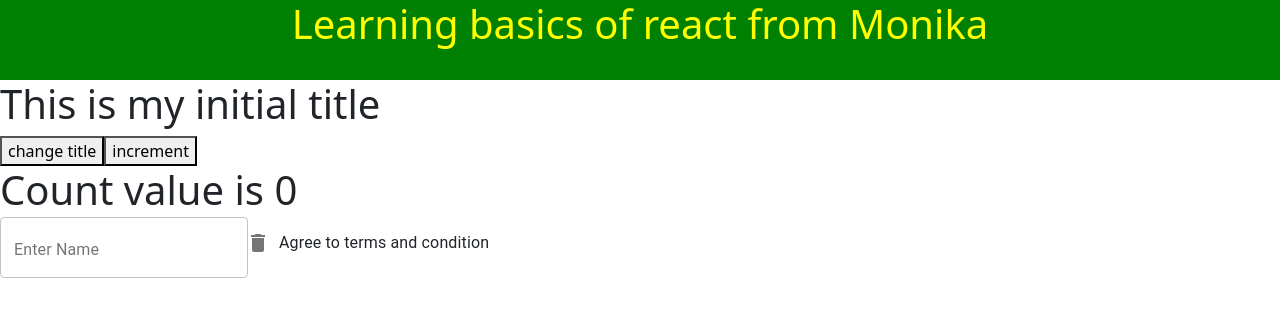
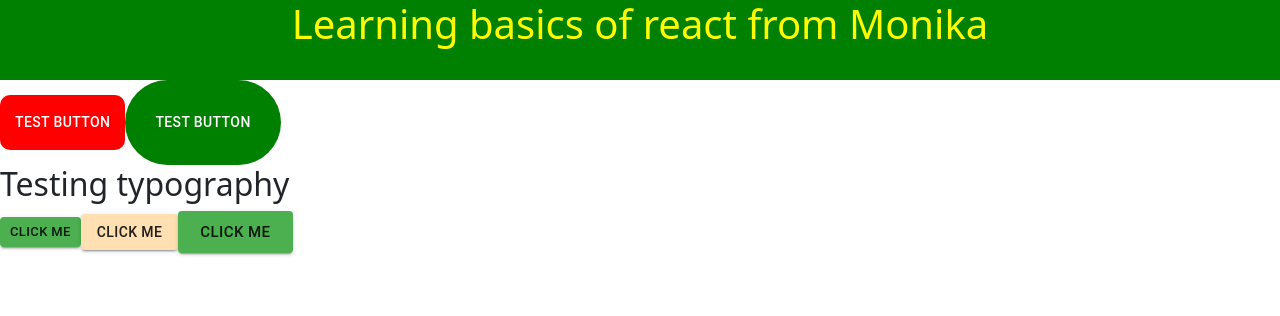
Before and after one commit to Monika-Abhijeet/learn-react, a React (Create React App) app: page / in a window 1280 px wide. Shown: the top 316 px of the page. Built offline with nearby package versions, Linux system fonts and the light colour scheme.

Commit message:
themeprovider and createtheme

```diff
--- a/src/App.js
+++ b/src/App.js
@@ -11,21 +11,47 @@
 import "./components/stylesheets/appStyles.css";
 import Styles from "./components/stylesheets/appStyle.module.css";
 import Counter from "./components/Material-ui/counter";
-import { Checkbox } from "@material-ui/core";
+import { Checkbox, Typography } from "@material-ui/core";
 import CheckboxExample from "./components/Material-ui/Checkbox";
+import ButtonStyled from "./components/Material-ui/makeStyles";
+import { ThemeProvider, createTheme } from "@material-ui/core/styles";
+import { green, orange } from "@material-ui/core/colors";
+import Button from "@material-ui/core/Button";
 function App() {
+  const theme = createTheme({
+    palette: {
+      primary: {
+        main: orange[100],
+      },
+      secondary: {
+        main: green[500],
+      },
+    },
+  });
   return (
     <div className="App">
+      <ThemeProvider theme={theme}>
         <Header
           title="Learning basics of react from "
           tutor="Monika"
           bgColor="green"
           color="yellow"
         ></Header>
+        <ButtonStyled></ButtonStyled>
+        <h2>Testing typography</h2>
+        <Button variant="contained" color="secondary" size="small">
+          Click me
+        </Button>
+        <Button variant="contained" color="primary">
+          Click me
+        </Button>
+        <Button variant="contained" color="secondary" size="large">
+          Click me
+        </Button>
         {/* <h1 className="error">This is an error</h1>
       <h1 className={Styles.success}>This is an success message</h1> */}
-      <Counter></Counter>
-      <CheckboxExample></CheckboxExample>
+        {/* <Counter></Counter>
+      <CheckboxExample></CheckboxExample> */}
         {/* <Inline></Inline>
       <Stylesheet primary={false}></Stylesheet>
       <Stylesheet primary={true}></Stylesheet> */}
@@ -34,6 +60,7 @@
         {/* <Users></Users> */}
         {/* <ClassComponent></ClassComponent> */}
         {/* <FunctionComponent></FunctionComponent> */}
+      </ThemeProvider>
     </div>
   );
 }
--- a/src/components/Material-ui/Checkbox.js
+++ b/src/components/Material-ui/Checkbox.js
@@ -4,6 +4,7 @@
 import DeleteIcon from "@material-ui/icons/Delete";
 import SaveIcon from "@material-ui/icons/Save";
 import TextField from "@material-ui/core/TextField";
+
 function CheckboxExample() {
   // CHECKED = TRUE
   const [checked, setChecked] = React.useState(false);
--- /dev/null
+++ b/src/components/Material-ui/makeStyles.js
@@ -0,0 +1,32 @@
+import React from "react";
+import { makeStyles } from "@material-ui/core/styles";
+import Button from "@material-ui/core/Button";
+
+function ButtonStyled() {
+  const useStyles = makeStyles({
+    customClass: {
+      border: 0,
+      borderRadius: "10px",
+      color: "white",
+      padding: "15px",
+      background: "red",
+    },
+    testDemo: {
+      border: 0,
+      borderRadius: "50px",
+      color: "white",
+      padding: "30px",
+      background: "green",
+    },
+  });
+
+  const classes = useStyles();
+  return (
+    <div>
+      <Button className={classes.customClass}>test Button</Button>
+      <Button className={classes.testDemo}>test Button</Button>
+    </div>
+  );
+}
+
+export default ButtonStyled;
```
Lines whose indentation alone changed are shown as unchanged.
